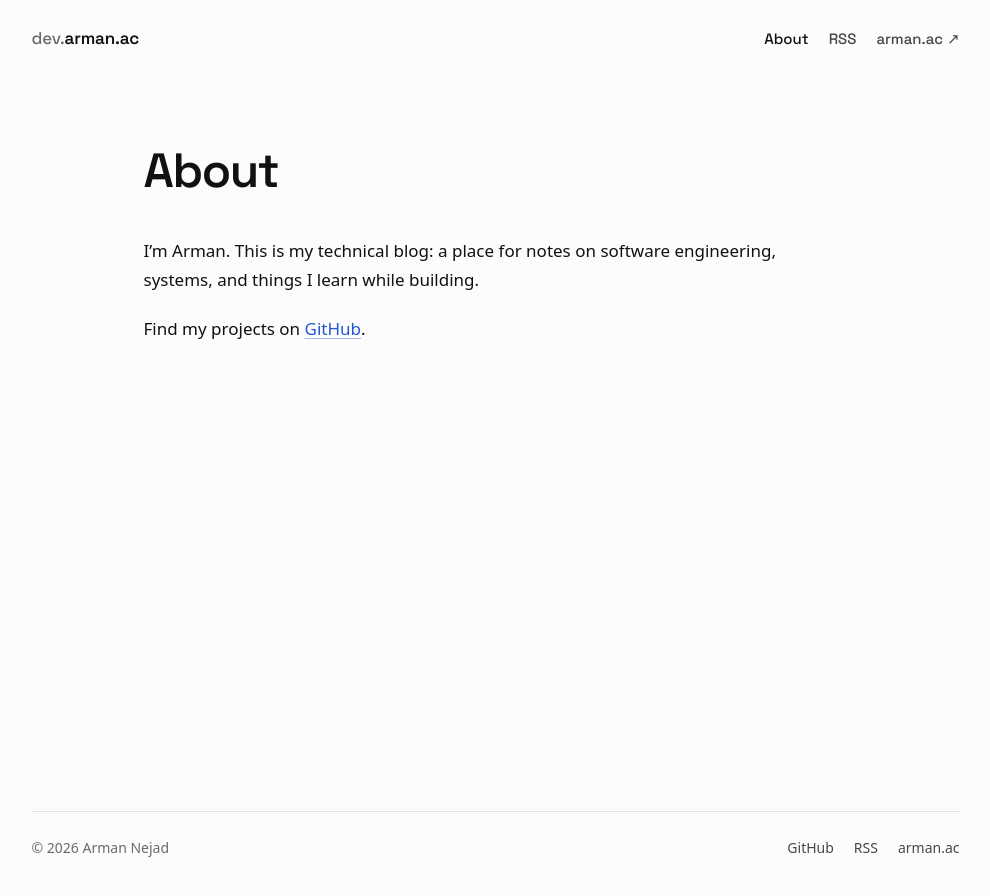
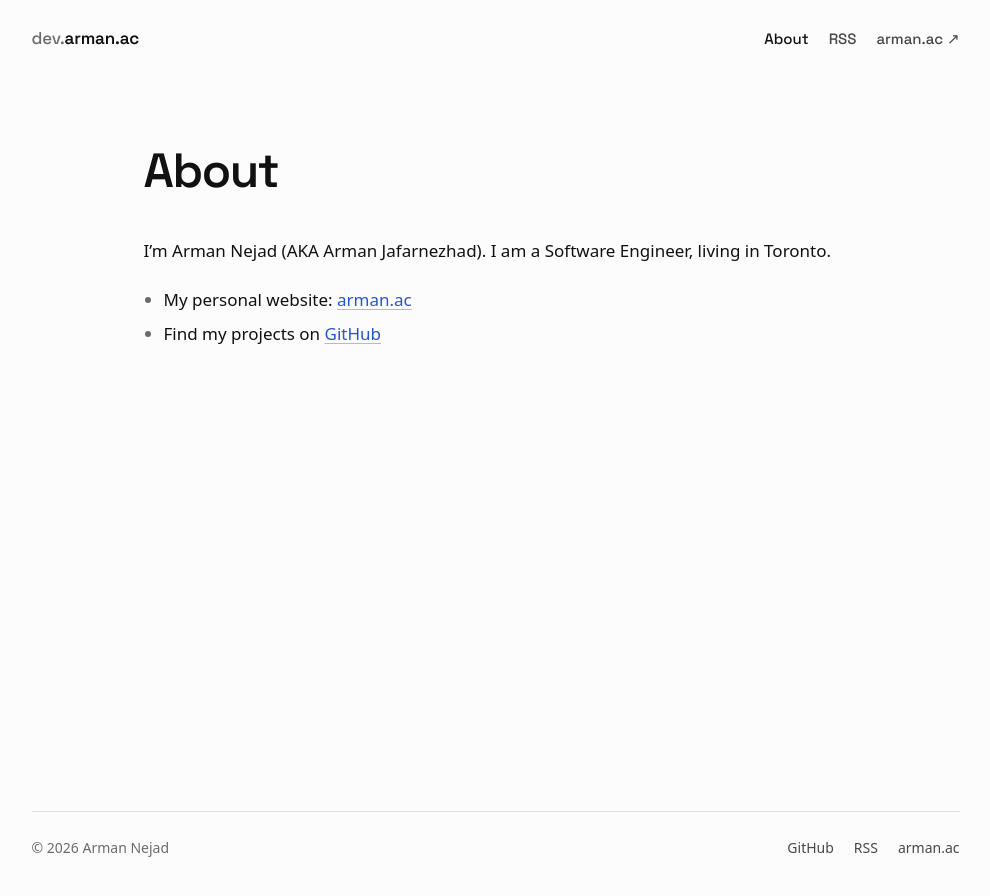
Before and after one commit to ArmanJR/ArmanJR.github.io, a Jekyll site: the page built from about.md, in a window 1280 px wide. Shown: the top 896 px of the page, without its empty margins (137-1127 px from the left). Built offline with Jekyll 4.4.1, drawn with Linux system fonts in a browser that asks for light colours; some web fonts are replaced.

Commit message:
fix: cleanups

```diff
--- a/about.md
+++ b/about.md
@@ -4,7 +4,8 @@ title: About
 permalink: /about/
 ---
 
-I'm Arman. This is my technical blog: a place for notes on software engineering,
-systems, and things I learn while building.
+I'm Arman Nejad (AKA Arman Jafarnezhad).
+I am a Software Engineer, living in Toronto.
 
-Find my projects on [GitHub](https://github.com/ArmanJR).
+- My personal website: [arman.ac](https://arman.ac)
+- Find my projects on [GitHub](https://github.com/ArmanJR)
```
Also changed, not shown: index.md (+1 -1 lines), README.md.
